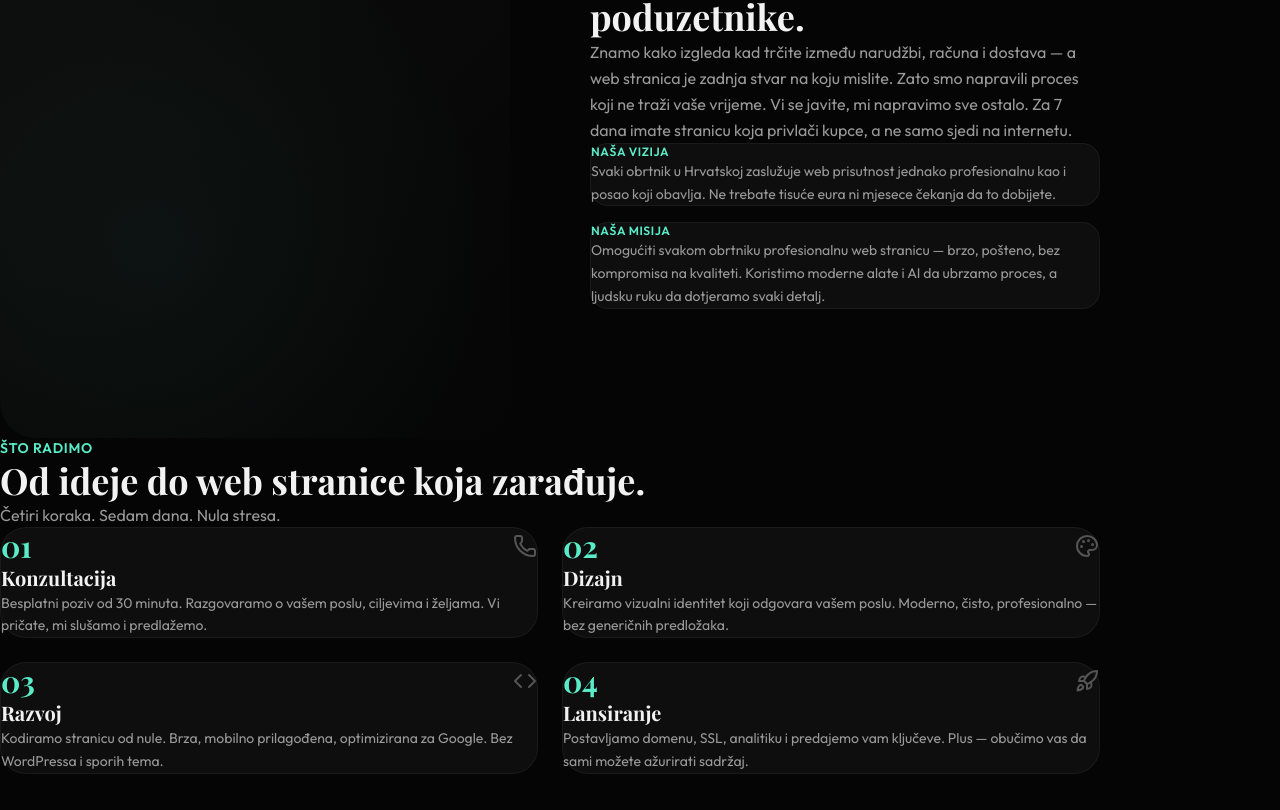
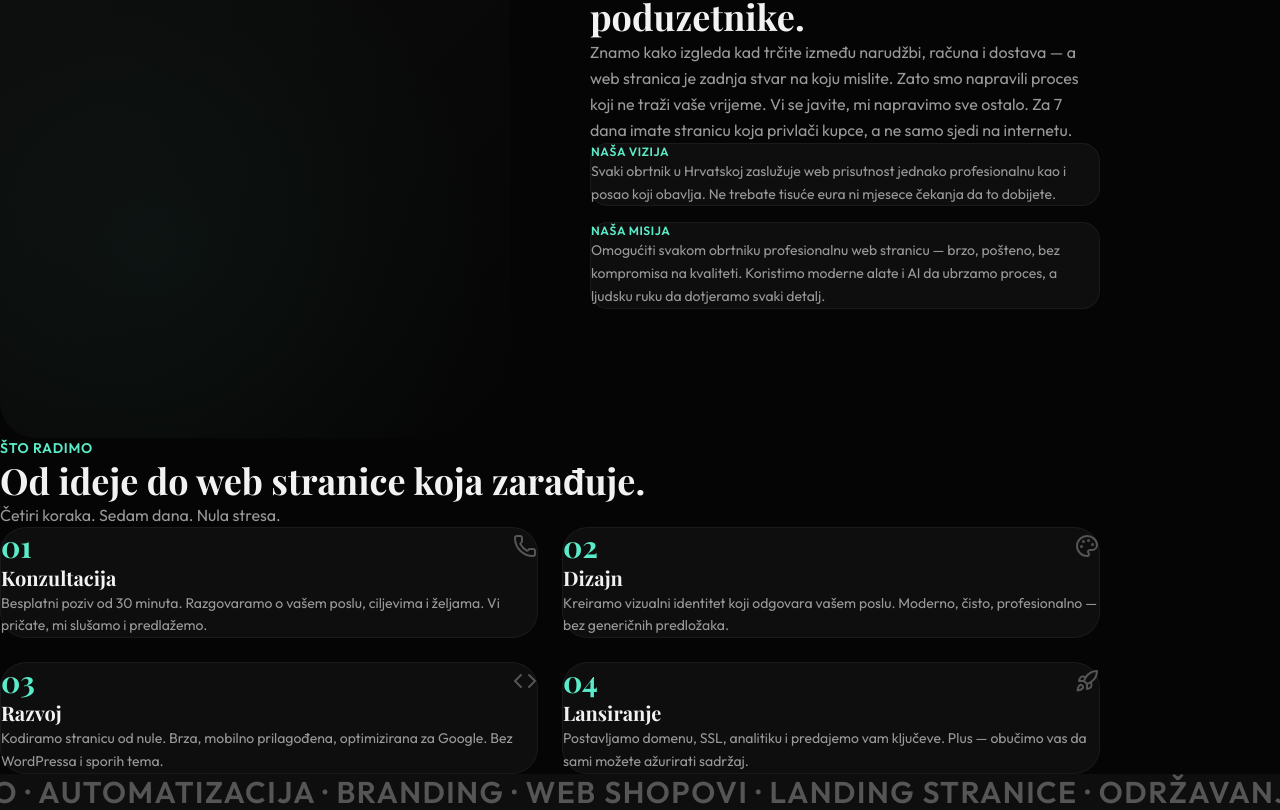
Before and after one commit to karloturk333-hash/volthr, a Next.js app: page / in a window 1280 px wide. Shown: the part 988-1798 px from the top of the page. Before the commit the page ends 1762 px from the top, so only its background shows below. Built offline with nearby package versions, Linux system fonts and the light colour scheme.

Commit message:
feat: keyword marquee with infinite CSS scroll
Co-Authored-By: Claude Opus 4.6 <noreply@anthropic.com>

```diff
--- a/app/page.tsx
+++ b/app/page.tsx
@@ -2,6 +2,7 @@ import { Hero } from "@/components/sections/Hero"
 import { ClientLogos } from "@/components/sections/ClientLogos"
 import { AboutSplit } from "@/components/sections/AboutSplit"
 import { ServicesGrid } from "@/components/sections/ServicesGrid"
+import { KeywordMarquee } from "@/components/sections/KeywordMarquee"
 
 export default function HomePage() {
   return (
@@ -10,6 +11,7 @@ export default function HomePage() {
       <ClientLogos />
       <AboutSplit />
       <ServicesGrid />
+      <KeywordMarquee />
     </main>
   )
 }
--- /dev/null
+++ b/components/sections/KeywordMarquee.tsx
@@ -0,0 +1,21 @@
+import { MARQUEE_WORDS } from "@/lib/content"
+
+export function KeywordMarquee() {
+  const words = MARQUEE_WORDS.join(" · ")
+
+  return (
+    <section className="overflow-hidden py-8" style={{ background: "var(--surface-card)" }}>
+      <div className="animate-marquee flex w-max items-center gap-0">
+        {[0, 1].map((i) => (
+          <span
+            key={i}
+            className="shrink-0 px-4 text-2xl font-semibold uppercase tracking-wider md:text-3xl"
+            style={{ color: "var(--text-3)" }}
+          >
+            {words} ·{" "}
+          </span>
+        ))}
+      </div>
+    </section>
+  )
+}
```
